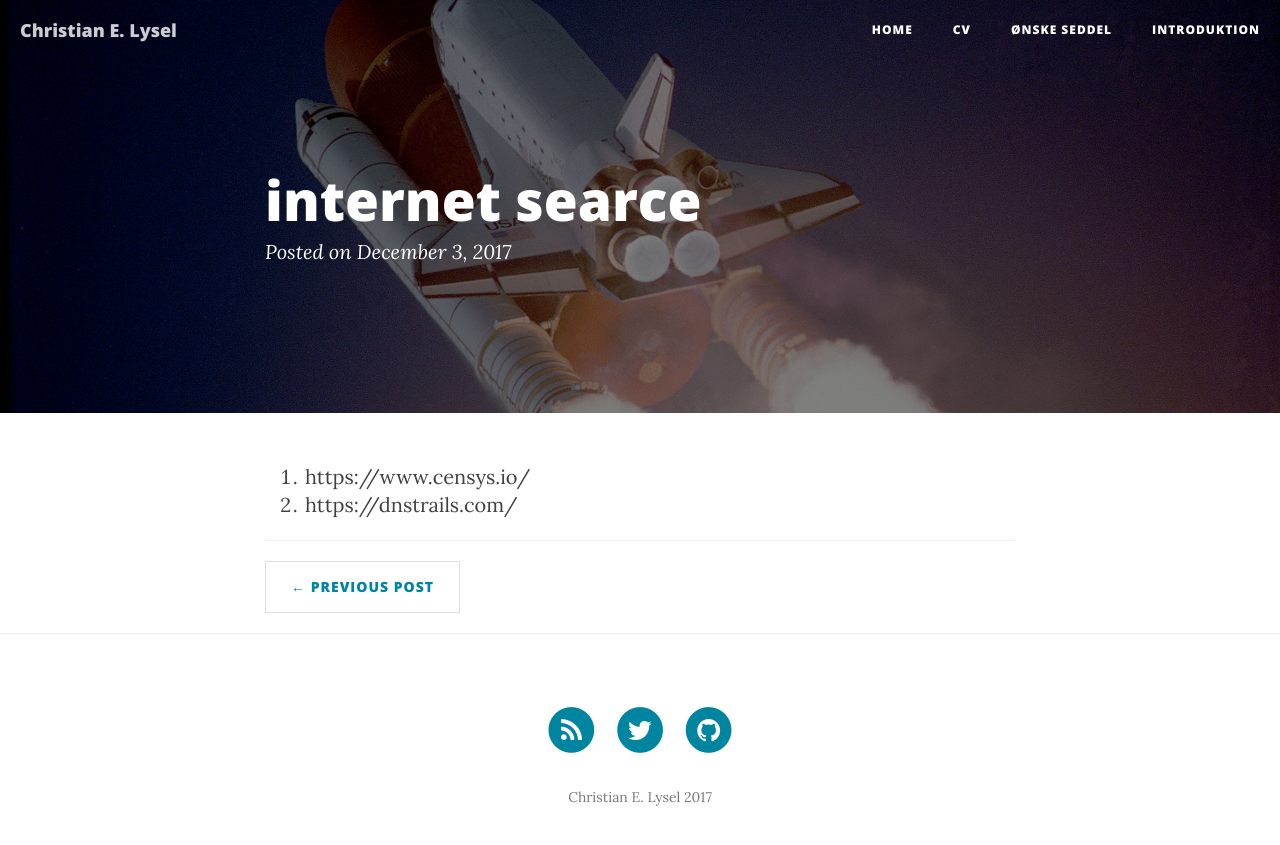
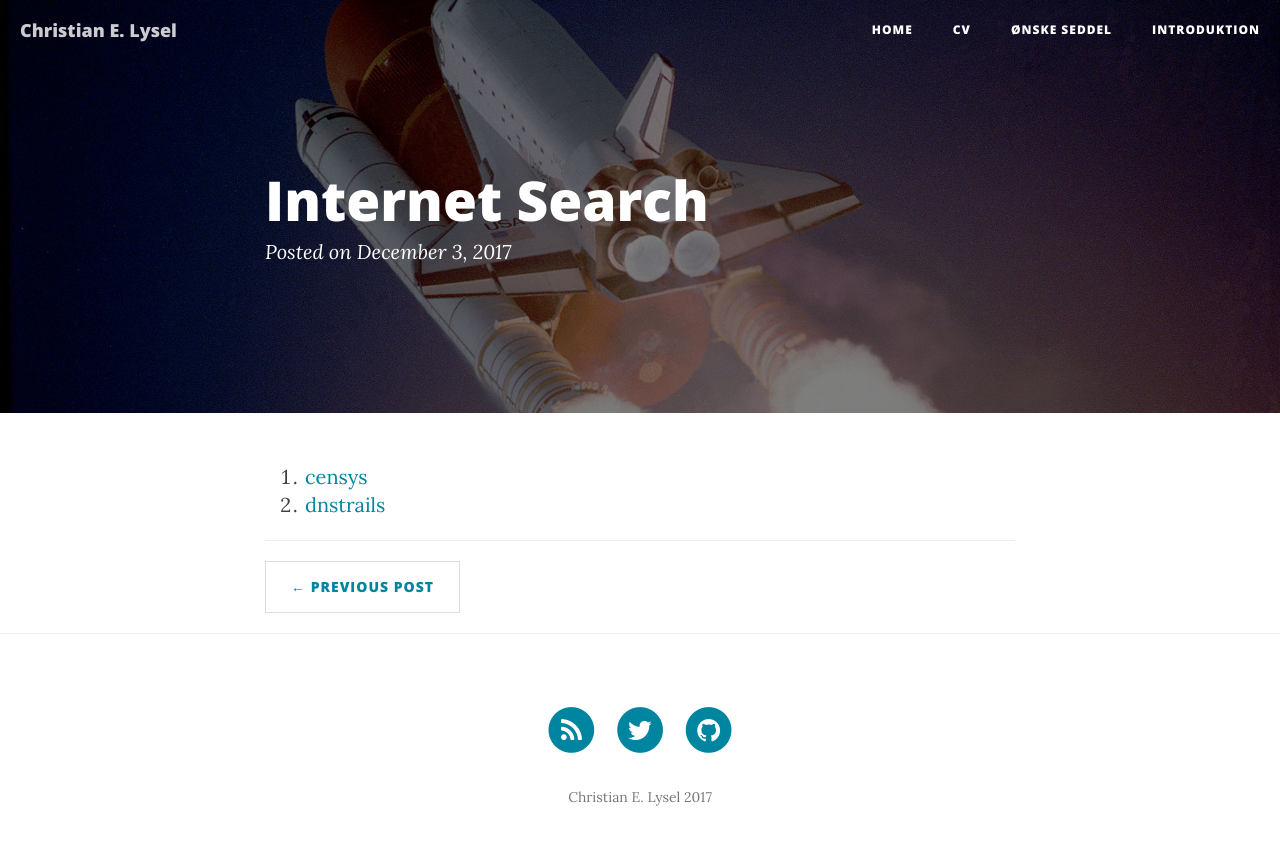
Before and after one commit to clysel/christian.lysel.net, a Jekyll site: the page built from _posts/2017-12-03-internet-search.markdown, in a window 1280 px wide. Shown: the top 845 px of the page. Built offline with Jekyll 4.4.1, drawn with Linux system fonts in a browser that asks for light colours; nearby versions of some CDN libraries.

Commit message:
Update 2017-12-03-internet-search.markdown

```diff
--- a/_posts/2017-12-03-internet-search.markdown
+++ b/_posts/2017-12-03-internet-search.markdown
@@ -1,8 +1,8 @@
 ---
 layout:     post
 header-img: "img/post-bg-01.jpg"
-title: "internet searce"
+title: "Internet Search"
 ---
 
-1. https://www.censys.io/
-2. https://dnstrails.com/
+1. [censys](https://www.censys.io/)
+2. [dnstrails](https://dnstrails.com/)
```
